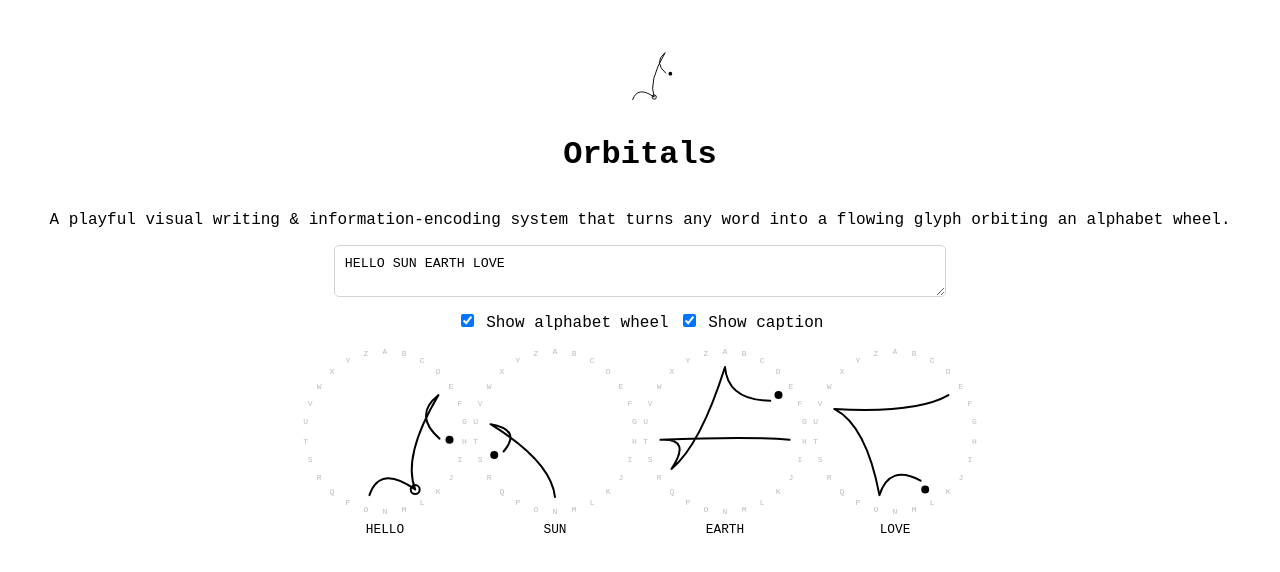
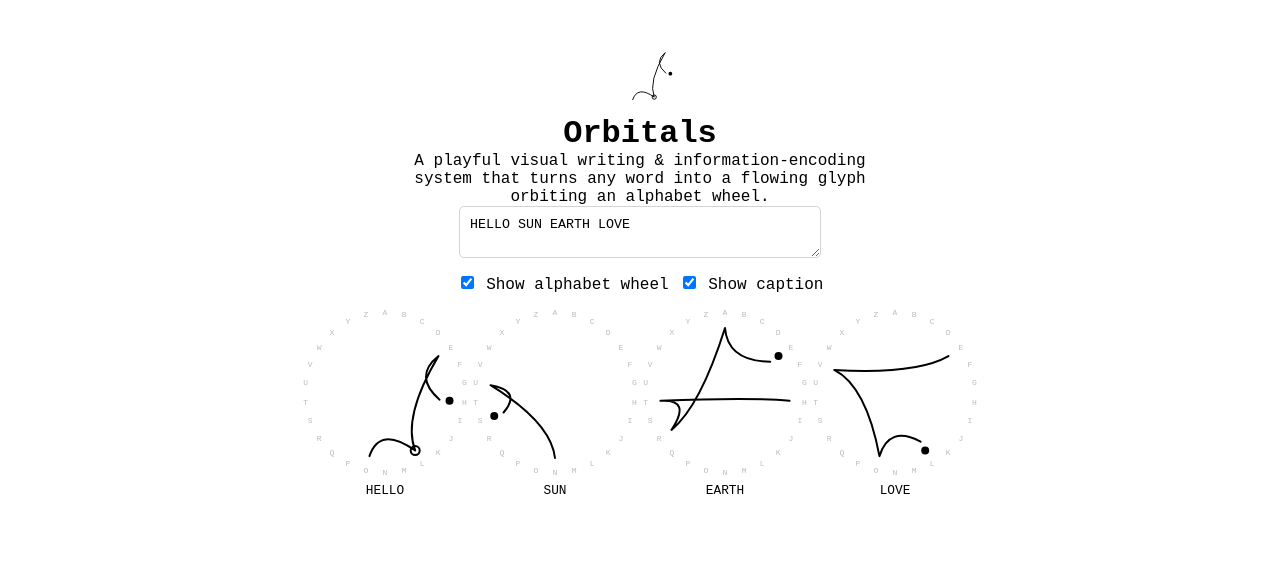
Before and after one commit to alexcybernetic/orbitals-writer, a React (Vite) app: page / in a window 1280 px wide. Shown: the top 572 px of the page. Built offline with nearby package versions, Linux system fonts and the light colour scheme.

Commit message:
Fix h1, p sizing

```diff
--- a/src/index.css
+++ b/src/index.css
@@ -15,3 +15,18 @@ body {
   padding:30px;
   box-sizing: border-box;
 }
+
+h1 {
+  color: black;
+  font-size: 2em;
+  margin:0;
+  padding:0;
+}
+
+p {
+  color: black;
+  font-size: 1em;
+  margin:0;
+  padding:0;
+  max-width: 500px;
+}
```
